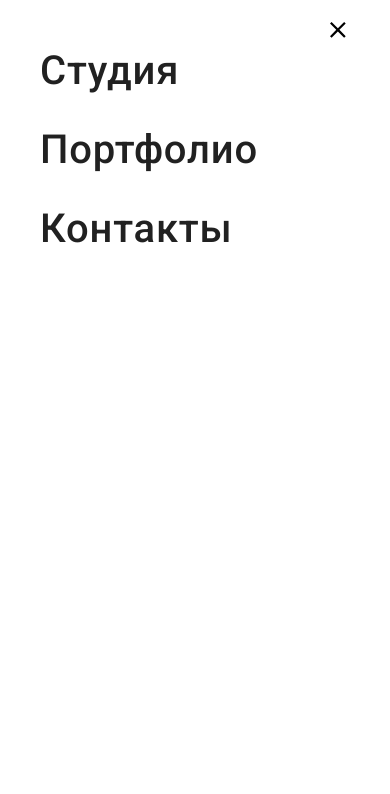
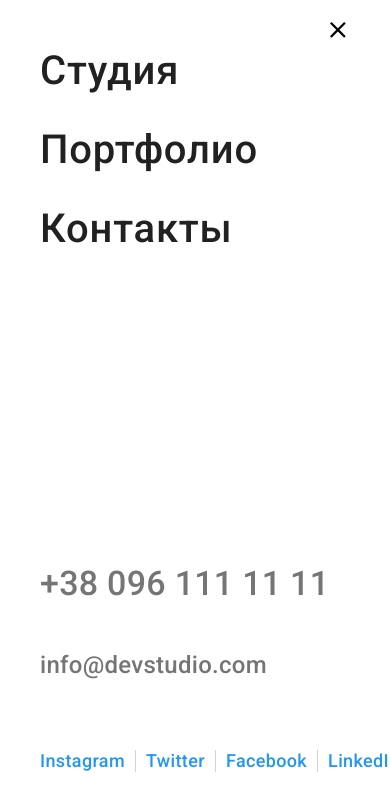
Before and after one commit to ikarkam76/goit-markup-hw-08, a plain HTML site: page portfolio.html in a window 390 px wide. Shown: the top 794 px of the page. Drawn offline with nearby package versions, Linux system fonts and the light colour scheme; files that its build step writes are made by us from their sources.

Commit message:
додає мобільні контакти в портфоліо

```diff
--- a/portfolio.html
+++ b/portfolio.html
@@ -41,6 +41,20 @@
                                 class="contact__icon" width="10" height="16">
                                 <use href="./Images/symbol-defs.svg#phone"></use>
                             </svg>+38 096 111 11 11</a></li>
+                </ul>
+                <!-- mobile menu -->
+                <ul class="list header__contact-mobile">
+                    <li class="item"><a href="tel:+380961111111" class="link contact__phone header__contact--hover">+38 096 111 11
+                            11</a></li>
+                    <li class="item"><a href="mailto:info@devstudio.com"
+                            class="link contact__mail header__contact--hover">info@devstudio.com</a></li>
+
+                </ul>
+                <ul class="list header__icon-list">
+                    <li class="icon"><a href="" class="link">Instagram</a></li>
+                    <li class="icon"><a href="" class="link">Twitter</a></li>
+                    <li class="icon"><a href="" class="link">Facebook</a></li>
+                    <li class="icon"><a href="" class="link">LinkedIn</a></li>
                 </ul>
             </div>
         </div>
```
